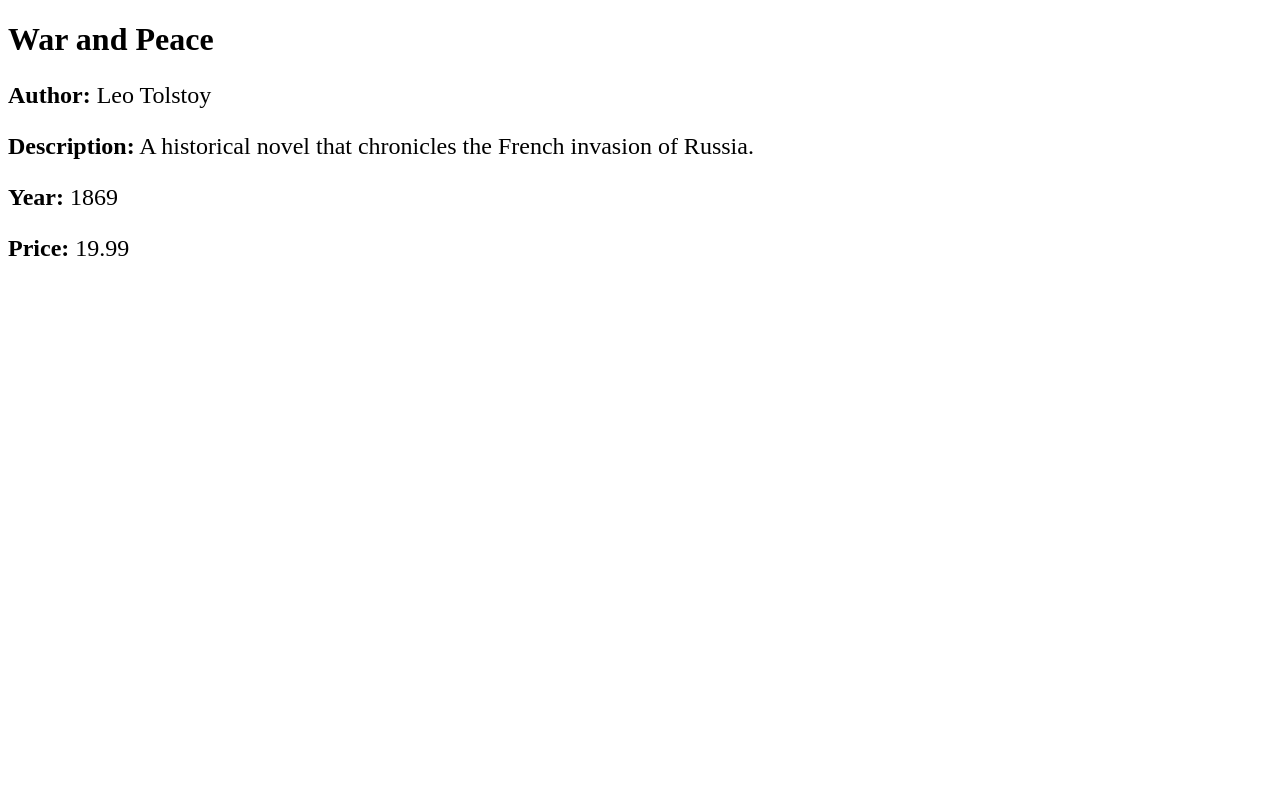
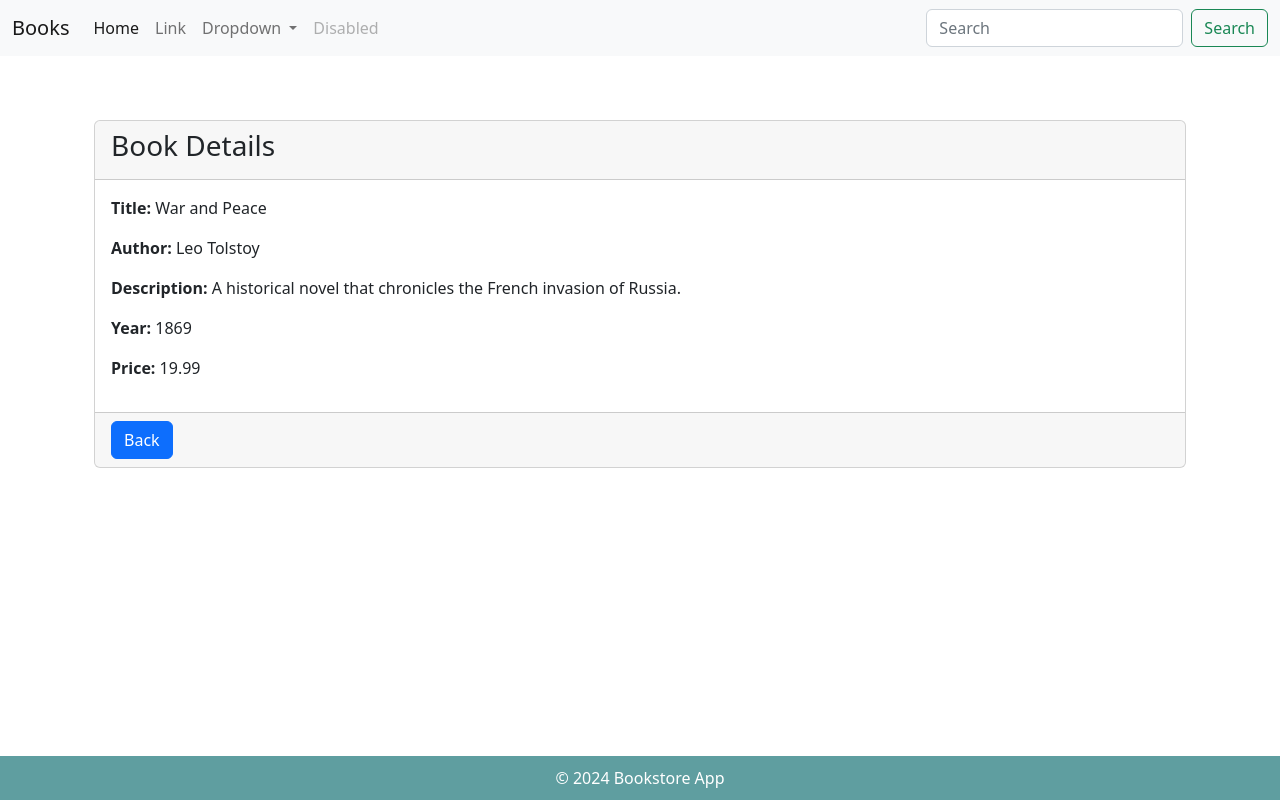
Before and after one commit to Maksikd62/first_project_django, a Django app: page /books/detail/1 in a window 1280 px wide. Run offline with Django 5.2, Linux system fonts and the light colour scheme; data comes from the database, SQL or seed files in the repository; both versions use the stored data as it was after the commit.

Commit message:
layout and delete

```diff
--- /dev/null
+++ b/books/static/style.css
@@ -0,0 +1,15 @@
+body {
+    display: flex;
+    flex-direction: column;
+    /* viewport height */
+    min-height: 100vh;
+}
+
+body>.container {
+    flex-grow: 1;
+}
+
+footer {
+    padding: 10px;
+    color: white;
+}
--- a/books/templates/detail.html
+++ b/books/templates/detail.html
@@ -1,20 +1,23 @@
-<!DOCTYPE html>
-<html lang="en">
-<head>
-    <meta charset="UTF-8">
-    <meta name="viewport" content="width=device-width, initial-scale=1.0">
-    <title>Book Detail</title>
-    <style>
-        p {
-            font-size: 1.5em;
-        }
-    </style>
-</head>
-<body>
-    <h1>{{ book.title }}</h1>
-    <p><strong>Author:</strong> {{ book.author }}</p>
-    <p><strong>Description:</strong> {{ book.description }}</p>
-    <p><strong>Year:</strong> {{ book.year }}</p>
-    <p><strong>Price:</strong> {{ book.price }}</p>
-</body>
-</html>
+{% extends "list.html" %}
+
+{% block header %}{% endblock %}
+
+{% block content %}
+<div class="container mt-5">
+    <div class="card">
+        <div class="card-header">
+            <h3>Book Details</h3>
+        </div>
+        <div class="card-body">
+            <p><strong>Title:</strong> {{ book.title }}</p>
+            <p><strong>Author:</strong> {{ book.author }}</p>
+            <p><strong>Description:</strong> {{ book.description }}</p>
+            <p><strong>Year:</strong> {{ book.year }}</p>
+            <p><strong>Price:</strong> {{ book.price }}</p>
+        </div>
+        <div class="card-footer text-right">
+            <a href="{% url 'list' %}" class="btn btn-primary">Back</a>
+        </div>
+    </div>
+</div>
+{% endblock %}
--- /dev/null
+++ b/books/templates/layout.html
@@ -0,0 +1,78 @@
+{% load static %}
+
+<!DOCTYPE html>
+<html lang="en">
+
+<head>
+    <meta charset="UTF-8">
+    <meta name="viewport" content="width=device-width, initial-scale=1.0">
+    <title>{% block title %}Title{% endblock %}</title>
+    <link href="https://cdn.jsdelivr.net/npm/bootstrap@5.2.3/dist/css/bootstrap.min.css" rel="stylesheet"
+        integrity="sha384-rbsA2VBKQhggwzxH7pPCaAqO46MgnOM80zW1RWuH61DGLwZJEdK2Kadq2F9CUG65" crossorigin="anonymous">
+    <link rel="stylesheet" href="https://cdn.jsdelivr.net/npm/bootstrap-icons@1.11.3/font/bootstrap-icons.min.css">
+    <link rel="stylesheet" href="{% static 'style.css' %}">
+</head>
+
+<body>
+    <nav class="navbar navbar-expand-lg bg-light">
+        <div class="container-fluid">
+            <a class="navbar-brand" href="#">Books</a>
+            <button class="navbar-toggler" type="button" data-bs-toggle="collapse"
+                data-bs-target="#navbarSupportedContent" aria-controls="navbarSupportedContent" aria-expanded="false"
+                aria-label="Toggle navigation">
+                <span class="navbar-toggler-icon"></span>
+            </button>
+            <div class="collapse navbar-collapse" id="navbarSupportedContent">
+                <ul class="navbar-nav me-auto mb-2 mb-lg-0">
+                    <li class="nav-item">
+                        <a class="nav-link active" aria-current="page" href="#">Home</a>
+                    </li>
+                    <li class="nav-item">
+                        <a class="nav-link" href="#">Link</a>
+                    </li>
+                    <li class="nav-item dropdown">
+                        <a class="nav-link dropdown-toggle" href="#" role="button" data-bs-toggle="dropdown"
+                            aria-expanded="false">
+                            Dropdown
+                        </a>
+                        <ul class="dropdown-menu">
+                            <li><a class="dropdown-item" href="#">Action</a></li>
+                            <li><a class="dropdown-item" href="#">Another action</a></li>
+                            <li>
+                                <hr class="dropdown-divider">
+                            </li>
+                            <li><a class="dropdown-item" href="#">Something else here</a></li>
+                        </ul>
+                    </li>
+                    <li class="nav-item">
+                        <a class="nav-link disabled">Disabled</a>
+                    </li>
+                </ul>
+                <form class="d-flex" role="search">
+                    <input class="form-control me-2" type="search" placeholder="Search" aria-label="Search">
+                    <button class="btn btn-outline-success" type="submit">Search</button>
+                </form>
+            </div>
+        </div>
+    </nav>
+
+    <div class="container my-3">
+        <h1>{% block header %}Title{% endblock %}</h1>
+
+        <main>
+            {% block content %}
+            <p>Main Content</p>
+            {% endblock %}
+        </main>
+    </div>
+
+    <footer class="text-center" style="background-color: cadetblue;">
+        <span>&copy; 2024 Bookstore App</span>
+    </footer>
+
+    <script src="https://cdn.jsdelivr.net/npm/bootstrap@5.2.3/dist/js/bootstrap.bundle.min.js"
+        integrity="sha384-kenU1KFdBIe4zVF0s0G1M5b4hcpxyD9F7jL+jjXkk+Q2h455rYXK/7HAuoJl+0I4"
+        crossorigin="anonymous"></script>
+</body>
+
+</html>
--- a/books/templates/list.html
+++ b/books/templates/list.html
@@ -1,30 +1,44 @@
-<!DOCTYPE html>
-<html lang="en">
+{% extends "layout.html" %}
 
-<head>
-    <meta charset="UTF-8">
-    <meta name="viewport" content="width=device-width, initial-scale=1.0">
-    <title>{% block title %}My Django App{% endblock %}</title>
+{% block header %}Books List{% endblock %}
 
-</head>
-
-<body>
-    <header>
-        <h1>Books List</h1>
-    </header>
-
-    <main>
-        <!-- {% block content %} -->
-        <ul>
-            {% for book in books %}
-            <li>[{{ book.id }}] {{ book.title }} - {{ book.author }}</li>
-            {% endfor %}
-        </ul>
-        <!-- {% endblock %} -->
-    </main>
-    <footer>
-        <p>&copy; 2024 Education Django App for PD322</p>
-    </footer>
-</body>
-
-</html>
+{% block content %}
+<div class="container mt-4">
+    <div class="card">
+        <div class="card-body">
+            <table class="table table-striped table-hover">
+                <thead class="thead-dark">
+                    <tr>
+                        <th scope="col">#</th>
+                        <th scope="col">Title</th>
+                        <th scope="col">Author</th>
+                        <th scope="col">Actions</th>
+                    </tr>
+                </thead>
+                <tbody>
+                    {% for book in books %}
+                    <tr>
+                        <th scope="row">{{ book.id }}</th>
+                        <td>{{ book.title }}</td>
+                        <td>{{ book.author }}</td>
+                        <td>
+                            <div class="btn-group" role="group">
+                                <a href="{% url 'detail' book.id %}" class="btn btn-info btn-sm" title="View Book">
+                                    <i class="bi bi-eye"></i>
+                                </a>
+                                <form action="{% url 'delete' book.id %}" method="post" style="display:inline;">
+                                    {% csrf_token %}
+                                    <button type="submit" class="btn btn-danger btn-sm" title="Delete Book">
+                                        <i class="bi bi-trash3"></i>
+                                    </button>
+                                </form>
+                            </div>
+                        </td>
+                    </tr>
+                    {% endfor %}
+                </tbody>
+            </table>
+        </div>
+    </div>
+</div>
+{% endblock %}
--- a/books/urls.py
+++ b/books/urls.py
@@ -3,6 +3,7 @@ from django.urls import path
 from books import views
 
 urlpatterns = [
-    path("list/", views.list),
-    path("detail/<int:id>", views.detail),
+    path("list/", views.list, name='list'),
+    path("detail/<int:id>", views.detail, name='detail'),
+    path("delete/<int:id>", views.delete, name='delete'),
 ]
--- a/books/views.py
+++ b/books/views.py
@@ -1,4 +1,4 @@
-from django.shortcuts import render
+from django.shortcuts import redirect, render
 from django.http import HttpResponse
 
 from books.models import Book
@@ -13,3 +13,11 @@ def detail(request, id):
         return render(request, "detail.html", {"book": book})
     except Book.DoesNotExist:
         return HttpResponse("Book not found", status=404)
+
+def delete(request, id):
+    try:
+        book = Book.objects.get(id=id)
+        book.delete()
+        return redirect("/books/list")
+    except Book.DoesNotExist:
+        return HttpResponse("Book not found", status=404)
--- /dev/null
+++ b/package.json
@@ -0,0 +1,5 @@
+{
+  "dependencies": {
+    "bootstrap": "^5.3.3"
+  }
+}
```
Also changed, not shown: db.sqlite3, package-lock.json (added).
